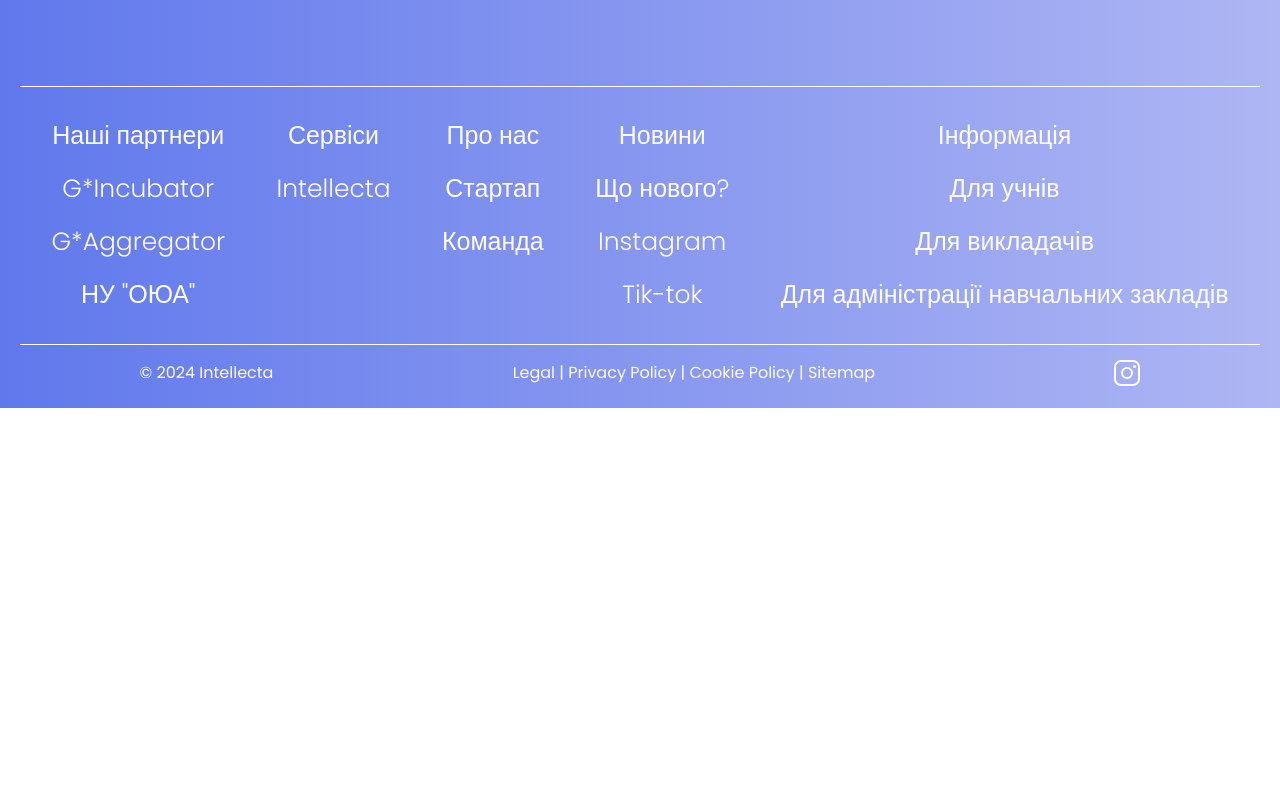
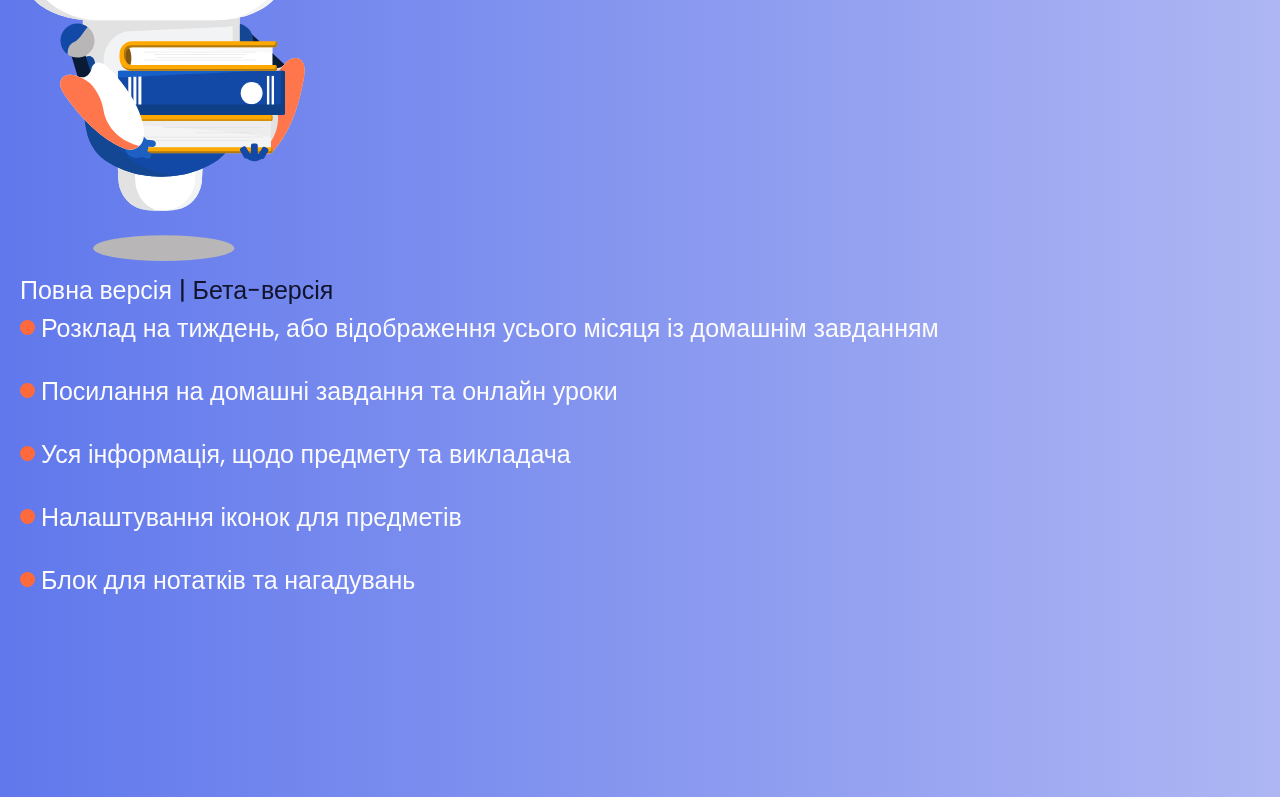
Before and after one commit to Fredy228/intellecta-website, a React (Create React App) app: page /administration in a window 1280 px wide. Shown: the part 528-1325 px from the top of the page. Before the commit the page ends 936 px from the top, so only its background shows below. Built offline with nearby package versions, Linux system fonts and the light colour scheme.

Commit message:
student teacher admin

```diff
--- a/src/pages/Administration/Administration.tsx
+++ b/src/pages/Administration/Administration.tsx
@@ -1,7 +1,33 @@
+import styles from "../Students/students.module.scss";
+import {IconRobotbook} from "../../components/Icon/Icons";
+import {SliderStudents} from "../../components/UI/Slider/StudentSlider/SliderStudent";
+
 export default function AdministationPage() {
     return(
         <main>
-            <section>Administation</section>
+            <section className={styles.students}>
+                <div className={"student__container"}>
+                    <div className={styles.students__top}>
+                        <div className={styles.students__robot}>
+                            <IconRobotbook/>
+                            <p>Повна версія <span className={styles.beta}>| Бета-версія</span></p>
+                        </div>
+                        <SliderStudents/>
+                    </div>
+                    <div>
+                        <ul className={styles.students__menu}>
+                            <li className={styles.students__menu_item}>Розклад на тиждень, або відображення усього
+                                місяця із домашнім завданням
+                            </li>
+                            <li className={styles.students__menu_item}>Посилання на домашні завдання та онлайн уроки
+                            </li>
+                            <li className={styles.students__menu_item}>Уся інформація, щодо предмету та викладача</li>
+                            <li className={styles.students__menu_item}>Налаштування іконок для предметів</li>
+                            <li className={styles.students__menu_item}>Блок для нотатків та нагадувань</li>
+                        </ul>
+                    </div>
+                </div>
+            </section>
         </main>
     );
 }
--- a/src/pages/Students/Students.tsx
+++ b/src/pages/Students/Students.tsx
@@ -1,28 +1,27 @@
 import {SliderStudents} from "components/UI/Slider/StudentSlider/SliderStudent";
 import {IconRobotbook} from "components/Icon/Icons";
 import styles from "./students.module.scss"
-
 export default function StudentsPage() {
     return (
         <main>
             <section className={styles.students}>
                 <div className={"student__container"}>
-                    <div>
-                        <div>
+                    <div className={styles.students__top}>
+                        <div className={styles.students__robot}>
                             <IconRobotbook />
-                            <p>Повна версія | <span>Бета-версія</span></p>
+                            <p>Повна версія <span className={styles.beta}>| Бета-версія</span></p>
                         </div>
                         <SliderStudents />
                     </div>
-                </div>
-                <div>
-                    <ul>
-                        <li>Розклад на тиждень, або відображення усього місяця із домашнім завданням</li>
-                        <li>Посилання на домашні завдання та онлайн уроки</li>
-                        <li>Уся інформація, щодо предмету та викладача</li>
-                        <li>Налаштування іконок для предметів</li>
-                        <li>Блок для нотатків та нагадувань</li>
-                    </ul>
+                    <div>
+                        <ul className={styles.students__menu}>
+                            <li className={styles.students__menu_item}>Розклад на тиждень, або відображення усього місяця із домашнім завданням</li>
+                            <li className={styles.students__menu_item}>Посилання на домашні завдання та онлайн уроки</li>
+                            <li className={styles.students__menu_item}>Уся інформація, щодо предмету та викладача</li>
+                            <li className={styles.students__menu_item}>Налаштування іконок для предметів</li>
+                            <li className={styles.students__menu_item}>Блок для нотатків та нагадувань</li>
+                        </ul>
+                    </div>
                 </div>
             </section>
         </main>
--- a/src/pages/Students/students.module.scss
+++ b/src/pages/Students/students.module.scss
@@ -0,0 +1,20 @@
+@import "styles/var";
+.students{
+  font-size: 25px;
+  &__top{
+    display: flex;
+  }
+  &__robot{
+    span{ color: #11142d }
+  }
+  &__menu{
+    display: flex;
+    flex-direction: column;
+    gap: 25px;
+    &_item{
+      background: url("../../assets/img/markers.svg") 0 10px no-repeat;
+      background-size: 15px 15px;
+      padding-left: 21px;
+    }
+  }
+}
--- a/src/pages/Teacher/Teacher.tsx
+++ b/src/pages/Teacher/Teacher.tsx
@@ -1,7 +1,33 @@
+import styles from "../Students/students.module.scss";
+import {IconRobotbook} from "../../components/Icon/Icons";
+import {SliderStudents} from "../../components/UI/Slider/StudentSlider/SliderStudent";
+
 export default function TeacherPage() {
     return(
         <main>
-            <section>Teacher</section>
+            <section className={styles.students}>
+                <div className={"student__container"}>
+                    <div className={styles.students__top}>
+                        <div className={styles.students__robot}>
+                            <IconRobotbook/>
+                            <p>Повна версія <span className={styles.beta}>| Бета-версія</span></p>
+                        </div>
+                        <SliderStudents/>
+                    </div>
+                    <div>
+                        <ul className={styles.students__menu}>
+                            <li className={styles.students__menu_item}>Розклад на тиждень, або відображення усього
+                                місяця із домашнім завданням
+                            </li>
+                            <li className={styles.students__menu_item}>Посилання на домашні завдання та онлайн уроки
+                            </li>
+                            <li className={styles.students__menu_item}>Уся інформація, щодо предмету та викладача</li>
+                            <li className={styles.students__menu_item}>Налаштування іконок для предметів</li>
+                            <li className={styles.students__menu_item}>Блок для нотатків та нагадувань</li>
+                        </ul>
+                    </div>
+                </div>
+            </section>
         </main>
     );
 }
```
Also changed, not shown: src/assets/img/markers.svg (added).
